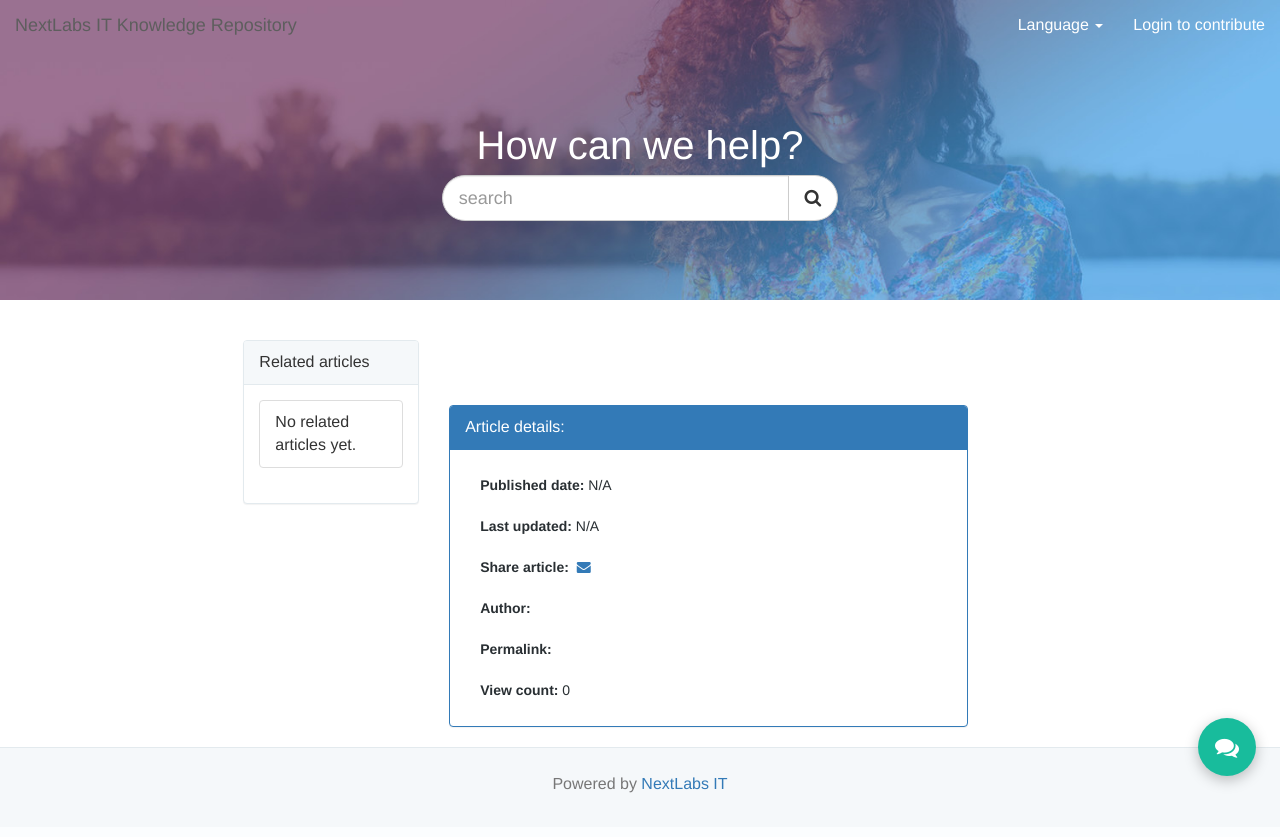
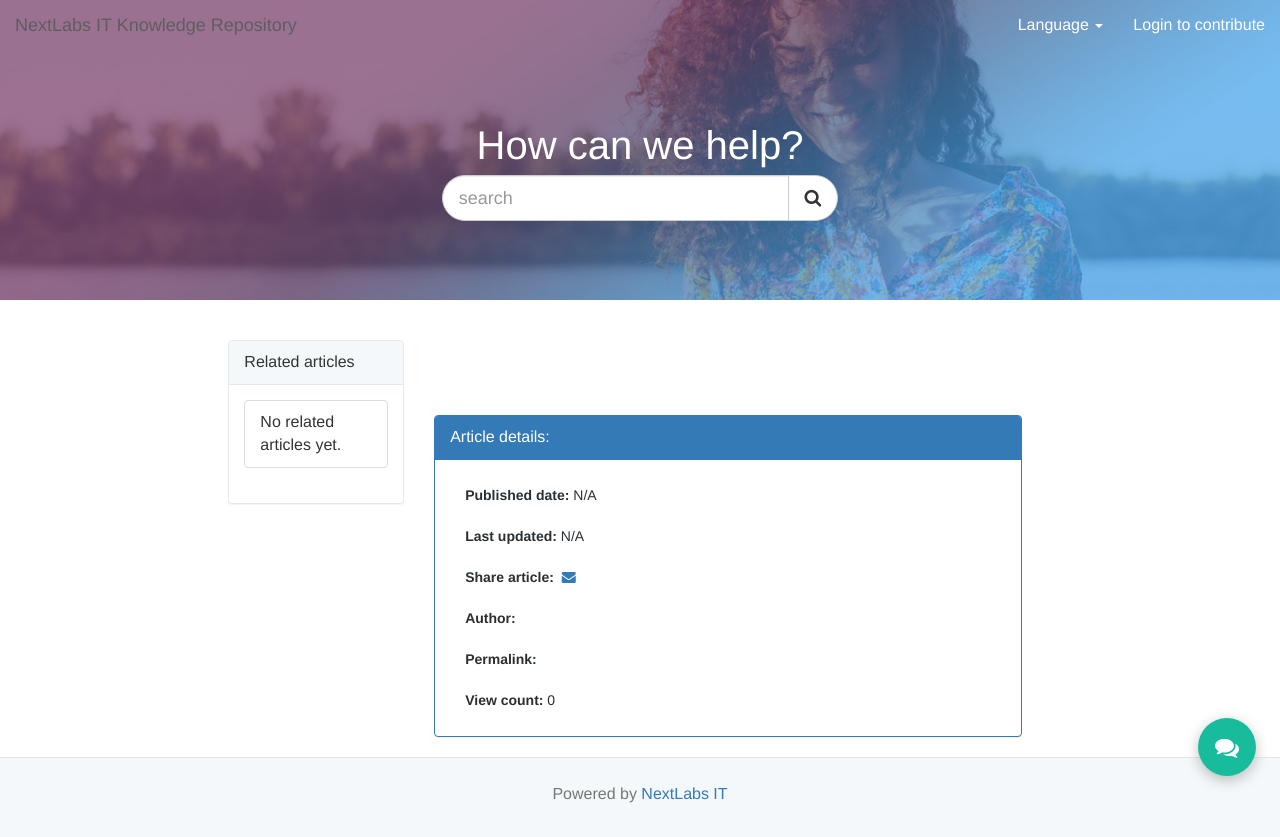
Before and after one commit to ErinFlyingSkyRocket/DjOpenKB, a Django app: template website/templates/articles.html in a window 1280 px wide. Before the commit the page ends 793 px from the top, so only its background shows below. Run offline with Django 5.2, Linux system fonts and the light colour scheme; the template is opened without the code that fills it, so the values that code supplies are empty; some libraries are stand-ins or nearby versions.

Commit message:
Fix article content overflow and align editor preview with published layout
This update improves article rendering so large or unbroken content stays within the page layout and the editor preview matches the final published article display.

Changes
Added shared article-content styling for published articles and create/edit previews.
Prevented long unbroken text and URLs from expanding the entire page horizontally.
Kept article titles, metadata, and related-article names within their containers.
Limited images and embedded videos to the available content width.
Added internal horizontal scrolling for wide code blocks.
Added internal horizontal scrolling for wide tables.
Removed preview-only image sizing rules that differed from the published article view.
Updated the article page layout to use the intended related-articles and main-content column widths.
Added regression tests for article content overflow and shared preview styling.
Behaviour

Published articles and editor previews now display consistently for:

Long text and URLs
Images
Embedded videos
Code blocks
Tables

The overall browser page remains within the viewport, while content that genuinely requires additional width can be scrolled inside its own section.

Deployment notes
No database migration is required.
No .env or locale changes are required.
A new CSS file was added, so the web container should be rebuilt.
Tests
docker compose exec web python manage.py test \
  kb.tests.test_article_content_layout

```diff
--- /dev/null
+++ b/website/static/stylesheets/article-content.css
@@ -0,0 +1,106 @@
+/*
+ * Shared rendered-article layout rules.
+ *
+ * This stylesheet is loaded by both the published article page and the
+ * create/edit preview so overflow behaviour stays consistent before and after
+ * publishing.
+ */
+
+.article-detail-layout,
+.article-detail-main,
+.article-detail-main .panel,
+.article-detail-main .panel-body,
+.article-rendered-content {
+    min-width: 0;
+    max-width: 100%;
+}
+
+.article-detail-heading,
+.article-detail-panel .list-group-item,
+.article-detail-panel .list-group-item a,
+.article-detail-main .metaData,
+.article-detail-main .metaData h5,
+.article-detail-main .metaData a {
+    overflow-wrap: anywhere;
+    word-wrap: break-word;
+}
+
+.article-rendered-content {
+    box-sizing: border-box;
+    width: 100%;
+    overflow-x: auto;
+    overflow-wrap: anywhere;
+    word-wrap: break-word;
+    word-break: normal;
+    -webkit-overflow-scrolling: touch;
+}
+
+/* Normal prose should wrap instead of widening the page. */
+.article-rendered-content p,
+.article-rendered-content li,
+.article-rendered-content blockquote,
+.article-rendered-content h1,
+.article-rendered-content h2,
+.article-rendered-content h3,
+.article-rendered-content h4,
+.article-rendered-content h5,
+.article-rendered-content h6,
+.article-rendered-content a,
+.article-rendered-content td,
+.article-rendered-content th {
+    overflow-wrap: anywhere;
+    word-wrap: break-word;
+}
+
+.article-rendered-content img,
+.article-rendered-content iframe,
+.article-rendered-content video {
+    max-width: 100%;
+}
+
+.article-rendered-content img {
+    height: auto;
+}
+
+/* Preserve code formatting while keeping its scrolling inside the article. */
+.article-rendered-content pre {
+    max-width: 100%;
+    margin-bottom: 20px;
+    overflow-x: auto;
+    white-space: pre;
+    overflow-wrap: normal;
+    word-break: normal;
+    background: #f7f7f7;
+    border: 1px solid #ddd;
+    -webkit-overflow-scrolling: touch;
+}
+
+.article-rendered-content pre code {
+    white-space: inherit;
+    overflow-wrap: normal;
+    word-break: normal;
+}
+
+.article-rendered-content :not(pre) > code {
+    white-space: normal;
+    overflow-wrap: anywhere;
+    word-wrap: break-word;
+}
+
+/* Wide tables scroll within their own rendered-content area. */
+.article-rendered-content table {
+    display: block;
+    width: 100%;
+    max-width: 100%;
+    margin-bottom: 20px;
+    overflow-x: auto;
+    -webkit-overflow-scrolling: touch;
+}
+
+/* The preview keeps vertical scrolling but uses these same content rules. */
+.suggest-preview.article-rendered-content {
+    overflow-y: auto;
+    overflow-x: auto;
+    font-family: inherit;
+    color: inherit;
+}
--- a/website/templates/articles.html
+++ b/website/templates/articles.html
@@ -44,14 +44,11 @@
     <script src="{% static 'javascripts/openKB.js' %}"></script>
 
     <style nonce="{{ csp_nonce }}">
-        .body_text img { max-width: 100%; height: auto; }
         .article-video-wrapper,
         .article-video-embed,
         .article-video {
             max-width: {{ article_video_max_width_px|default:720 }}px;
         }
-        .body_text table { width: 100%; margin-bottom: 20px; }
-        .body_text pre { background: #f7f7f7; border: 1px solid #ddd; }
         .metaData h5 { line-height: 1.5; }
         .keywords { margin-top: 15px; margin-bottom: 35px; }
         .keywordSeporator { color: #899aa6; padding: 0 6px; }
@@ -175,6 +172,7 @@
         }
     </style>
     <link rel="stylesheet" href="{% static 'stylesheets/csp-template.css' %}?v=20260720-video-size-5">
+    <link rel="stylesheet" href="{% static 'stylesheets/article-content.css' %}?v=20260804-layout-1">
 </head>
 
 <body class="show_footer">
@@ -203,14 +201,17 @@
     <div class="row">
         <div class="col-md-8 col-md-offset-2 col-lg-8 col-lg-offset-2">
             {% if show_global_back_button %}
-                <div class="col-xs-12 col-md-12 col-lg-12 article-detail-heading-wrap">
-                    <a class="btn btn-default" href="{{ safe_back_url }}">
-                        <i class="fa fa-arrow-left"></i> {% trans "Back" %}
-                    </a>
+                <div class="row">
+                    <div class="col-xs-12 article-detail-heading-wrap">
+                        <a class="btn btn-default" href="{{ safe_back_url }}">
+                            <i class="fa fa-arrow-left"></i> {% trans "Back" %}
+                        </a>
+                    </div>
                 </div>
             {% endif %}
 
-            <div class="col-md-3 col-lg-3">
+            <div class="row article-detail-layout">
+            <div class="col-xs-12 col-md-3 col-lg-3">
                 <div class="panel panel-default article-detail-panel">
                     <div class="panel-heading">{% trans "Related articles" %}</div>
                     <div class="panel-body">
@@ -227,10 +228,10 @@
                 </div>
             </div>
 
-            <div class="col-md-8 col-lg-8">
+            <div class="col-xs-12 col-md-9 col-lg-9 article-detail-main">
                 <h1 class="article-detail-heading">{{ title }} {% if metadata.visibility == "internal" %}<span class="label label-warning">{% trans "Internal" %}</span>{% endif %}</h1>
 
-                <div class="body_text">
+                <div class="body_text article-rendered-content">
                     {{ content|safe }}
                 </div>
 
@@ -339,6 +340,7 @@
                         {% endfor %}
                     </div>
                 {% endif %}
+            </div>
             </div>
         </div>
     </div>
--- a/website/templates/suggest.html
+++ b/website/templates/suggest.html
@@ -49,8 +49,6 @@ root.config = {"route_name":"kb","add_header_anchors":false,"links_blank_page":t
     <style nonce="{{ csp_nonce }}">
         .suggest-preview { min-height: 480px; height: 480px; overflow: auto; background: #fff; }
         .CodeMirror { min-height: 480px; height: 480px; }
-        .suggest-preview img { max-width: 100%; max-height: 1200px; height: auto; object-fit: contain; }
-        .suggest-preview img:not([width]) { max-height: 520px; }
 
         .pasted-image-panel {
             display: block;
@@ -169,6 +167,7 @@ root.config = {"route_name":"kb","add_header_anchors":false,"links_blank_page":t
         }
     </style>
     <link rel="stylesheet" href="{% static 'stylesheets/csp-template.css' %}">
+    <link rel="stylesheet" href="{% static 'stylesheets/article-content.css' %}?v=20260804-layout-1">
 </head>
 <body class="">
     <!-- Static navbar -->
@@ -242,7 +241,7 @@ root.config = {"route_name":"kb","add_header_anchors":false,"links_blank_page":t
                         <div class="col-xs-12 col-md-6">
                             <div class="form-group" id="preview-wrapper">
                                 <label for="preview">{% trans "Preview" %}</label>
-                                <div id="preview" name="preview" class="form-control suggest-preview" rows="10"></div>
+                                <div id="preview" name="preview" class="form-control suggest-preview article-rendered-content" rows="10"></div>
                             </div>
                         </div>
                     </div>
--- a/website/templates/suggest_edit.html
+++ b/website/templates/suggest_edit.html
@@ -50,8 +50,6 @@ root.config = {"route_name":"kb","add_header_anchors":false,"links_blank_page":t
     <style nonce="{{ csp_nonce }}">
         .suggest-preview { min-height: 480px; height: 480px; overflow: auto; background: #fff; }
         .CodeMirror { min-height: 480px; height: 480px; }
-        .suggest-preview img { max-width: 100%; max-height: 1200px; height: auto; object-fit: contain; }
-        .suggest-preview img:not([width]) { max-height: 520px; }
 
         .pasted-image-panel {
             display: block;
@@ -228,6 +226,7 @@ root.config = {"route_name":"kb","add_header_anchors":false,"links_blank_page":t
         }
     </style>
     <link rel="stylesheet" href="{% static 'stylesheets/csp-template.css' %}">
+    <link rel="stylesheet" href="{% static 'stylesheets/article-content.css' %}?v=20260804-layout-1">
     <script defer src="{% static 'javascripts/csp-actions.js' %}"></script>
 </head>
 <body class="">
@@ -427,7 +426,7 @@ root.config = {"route_name":"kb","add_header_anchors":false,"links_blank_page":t
                         <div class="col-xs-12 col-md-6">
                             <div class="form-group" id="preview-wrapper">
                                 <label for="preview">{% trans "Preview" %}</label>
-                                <div id="preview" name="preview" class="form-control suggest-preview" rows="10"></div>
+                                <div id="preview" name="preview" class="form-control suggest-preview article-rendered-content" rows="10"></div>
                             </div>
                         </div>
                     </div>
```
Also changed, not shown: kb/tests/test_article_content_layout.py (added, +58 -0 lines).
